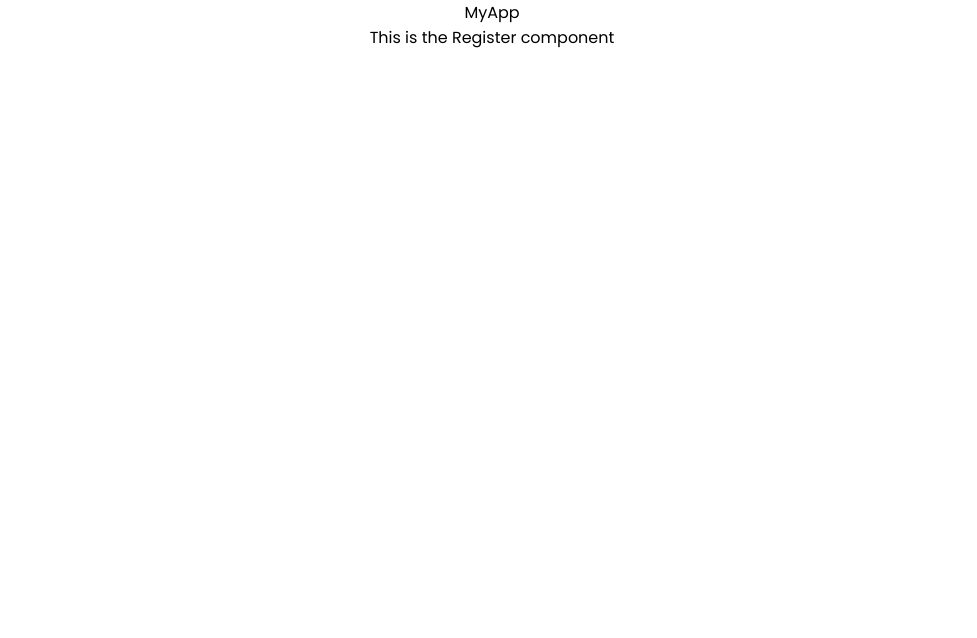
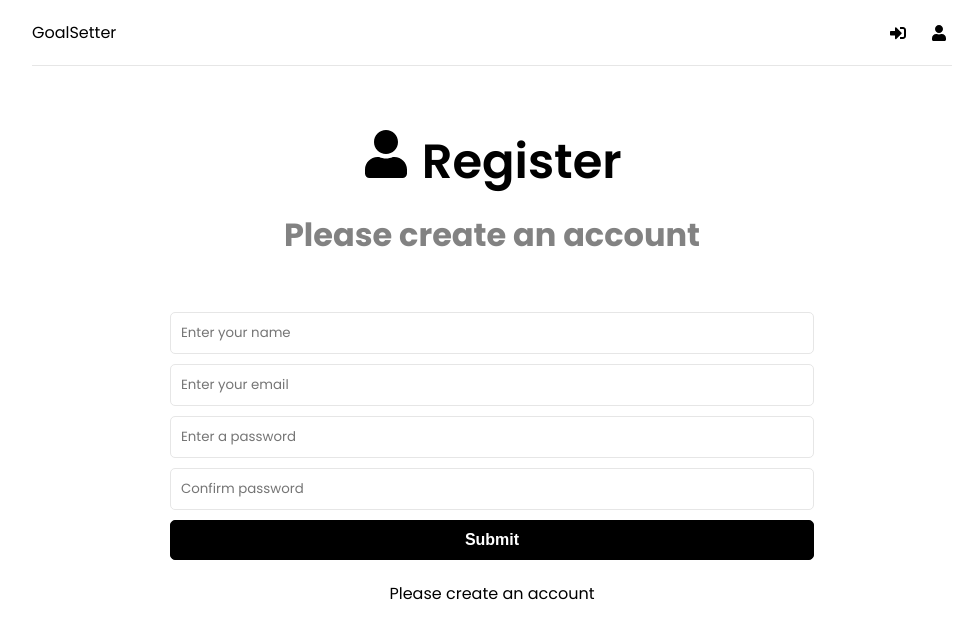
Before and after one commit to Erick-Bravo/partshouse-3, a React (Create React App) app in the folder frontend/: page /register in a window 1280 px wide. Shown: the top 638 px of the page, without its empty margins (148-1125 px from the left). Built offline with nearby package versions, Linux system fonts and the light colour scheme.

Commit message:
login and register forms

```diff
--- a/frontend/package.json
+++ b/frontend/package.json
@@ -9,6 +9,7 @@
     "@testing-library/user-event": "^14.4.3",
     "react": "^18.2.0",
     "react-dom": "^18.2.0",
+    "react-icons": "^4.7.1",
     "react-redux": "^8.0.5",
     "react-router-dom": "^6.8.1",
     "react-scripts": "5.0.1",
--- a/frontend/src/App.js
+++ b/frontend/src/App.js
@@ -3,14 +3,14 @@
 import Dashboard from "./pages/Dashboard";
 import Login from "./pages/Login";
 import Register from "./pages/Register";
+import Header from "./components/Header";
 
 function App() {
   return (
     <>
       <Router>
-
         <div className="container">
-        MyApp
+          <Header />
           <Routes>
             <Route path="/" element={<Dashboard />} />
             <Route path="/login" element={<Login />} />
--- /dev/null
+++ b/frontend/src/components/Header.jsx
@@ -0,0 +1,26 @@
+import { FaSignInAlt, FaSignOutAlt, FaUser } from "react-icons/fa";
+import { Link } from "react-router-dom";
+
+const Header = () => {
+  return (
+    <header className="header">
+      <div className="logo">
+        <Link to="/">GoalSetter</Link>
+      </div>
+      <ul>
+        <li>
+          <Link to="/login">
+            <FaSignInAlt />
+          </Link>
+        </li>
+        <li>
+          <Link to="/register">
+            <FaUser />
+          </Link>
+        </li>
+      </ul>
+    </header>
+  );
+};
+
+export default Header;
--- a/frontend/src/pages/Login.jsx
+++ b/frontend/src/pages/Login.jsx
@@ -1,9 +1,68 @@
-
+import { useState, useEffect } from "react";
+import { FaSignInAlt } from "react-icons/fa";
 
 const Login = () => {
- return (
-  <div>This is the Login component</div>
- )
+  const [formData, setFormData] = useState({
+    email: "",
+    password: "",
+  });
+
+  const { email, password } = formData;
+
+  const onChange = (e) => {
+    setFormData((prevState) => ({
+      ...prevState,
+      [e.target.name]: e.target.value,
+    }));
+  };
+
+  const onSubmit = (e) => {
+    e.preventDefault();
+  };
+
+  return (
+    <>
+      <section className="heading">
+        <h1>
+          <FaSignInAlt /> Login
+        </h1>
+        <p>Please create an account</p>
+      </section>
+      <section className="form">
+        <form className="form-group" onSubmit={onSubmit}>
+          <div>
+            <input
+              type="email"
+              className="form-control"
+              id="email"
+              name="email"
+              value={email}
+              placeholder="Enter your email"
+              onChange={onChange}
+            />
+          </div>
+          <div>
+            <input
+              type="password"
+              className="form-control"
+              id="password"
+              name="password"
+              value={password}
+              placeholder="Enter a password"
+              onChange={onChange}
+            />
+          </div>
+          <div className="form-group">
+            <button type="submit" className="btn btn-block">
+              Submit
+            </button>
+          </div>
+        </form>
+
+        <p>Please create an account</p>
+      </section>
+    </>
+  );
 };
 
-export default Login
+export default Login;
--- a/frontend/src/pages/Register.jsx
+++ b/frontend/src/pages/Register.jsx
@@ -1,9 +1,92 @@
-
+import { useState, useEffect } from "react";
+import { FaUser } from "react-icons/fa";
 
 const Register = () => {
- return (
-  <div>This is the Register component</div>
- )
+  const [formData, setFormData] = useState({
+    name: "",
+    email: "",
+    password: "",
+    password2: "",
+  });
+
+  const { name, email, password, password2 } = formData;
+
+  const onChange = (e) => {
+    setFormData((prevState) => ({
+      ...prevState,
+      [e.target.name]: e.target.value,
+    }));
+  };
+
+  const onSubmit = (e) => {
+    e.preventDefault();
+  };
+
+  return (
+    <>
+      <section className="heading">
+        <h1>
+          <FaUser /> Register
+        </h1>
+        <p>Please create an account</p>
+      </section>
+      <section className="form">
+        <form className="form-group" onSubmit={onSubmit}>
+          <div>
+            <input
+              type="text"
+              className="form-control"
+              id="name"
+              name="name"
+              value={name}
+              placeholder="Enter your name"
+              onChange={onChange}
+            />
+          </div>
+          <div>
+            <input
+              type="email"
+              className="form-control"
+              id="email"
+              name="email"
+              value={email}
+              placeholder="Enter your email"
+              onChange={onChange}
+            />
+          </div>
+          <div>
+            <input
+              type="password"
+              className="form-control"
+              id="password"
+              name="password"
+              value={password}
+              placeholder="Enter a password"
+              onChange={onChange}
+            />
+          </div>
+          <div>
+            <input
+              type="password"
+              className="form-control"
+              id="password2"
+              name="password2"
+              value={password2}
+              placeholder="Confirm password"
+              onChange={onChange}
+            />
+          </div>
+          <div className="form-group">
+            <button type="submit" className="btn btn-block">
+              Submit
+            </button>
+          </div>
+        </form>
+
+        <p>Please create an account</p>
+      </section>
+    </>
+  );
 };
 
-export default Register
+export default Register;
```
Also changed, not shown: 1 other file (tests, documents, lock files or other folders). Lines whose indentation alone changed are shown as unchanged.
